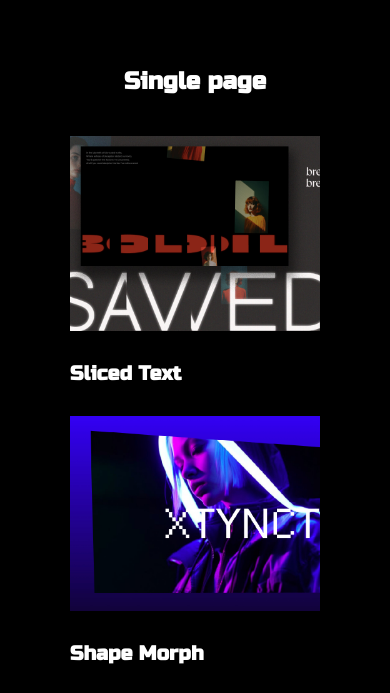
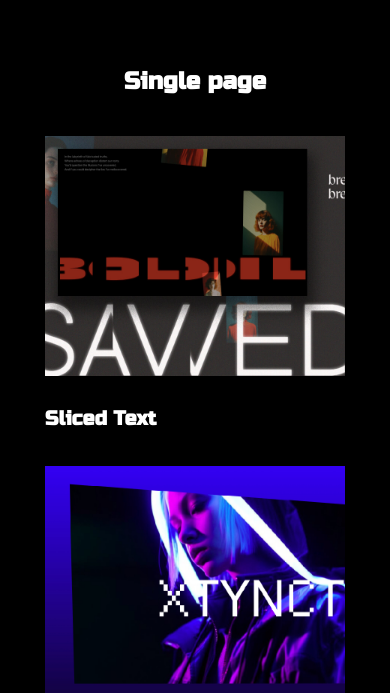
Before and after one commit to Xondamir-coder/single-spacelabs, a plain HTML site: page index.html in a window 390 px wide. Shown: the part 103-796 px from the top of the page. Drawn offline with Linux system fonts and the light colour scheme.

Commit message:
fix error

```diff
--- a/main.css
+++ b/main.css
@@ -70,12 +70,6 @@ a {
 	flex-direction: column;
 	gap: 30px;
 }
-@media only screen and (max-width: 600px) {
-	.card {
-		width: 250px;
-		height: 250px;
-	}
-}
 .card:first-child {
 	transition: all 0.5s;
 }
--- a/script.js
+++ b/script.js
@@ -39,7 +39,7 @@ const titles = [
 ];
 const links = ['/sliced', '/shape-morph', '/column-row', '/grid', '/svg-filter', '/long-read'];
 const createCards = function () {
-	const home = window.location.origin;
+	const home = window.location.origin || '/single-spacelabs';
 
 	titles.forEach((title, i) => {
 		const html = `
```
